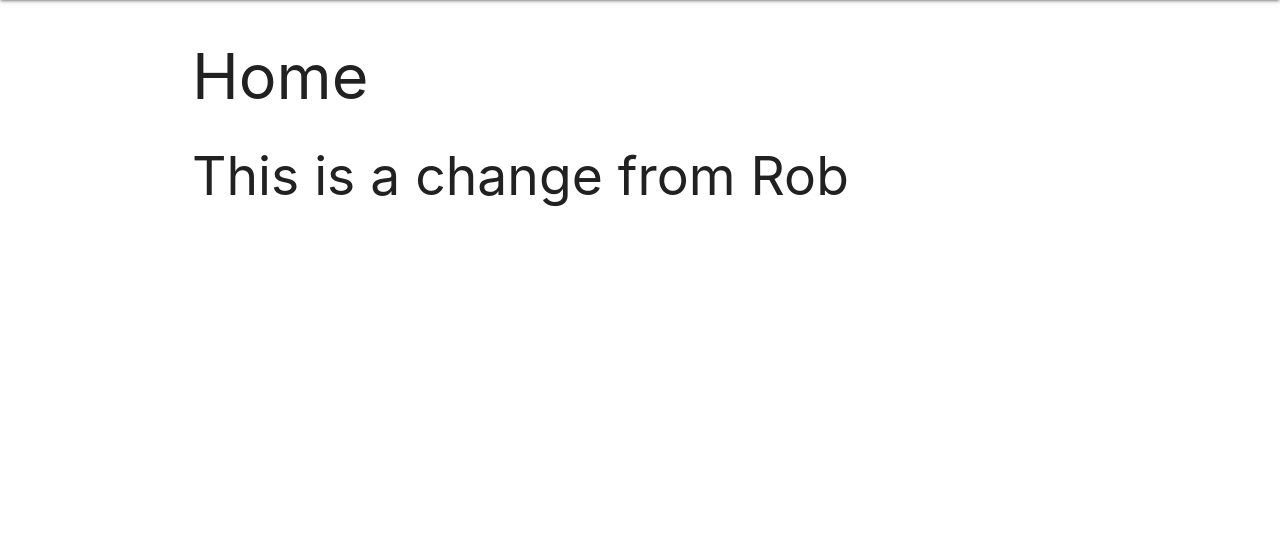
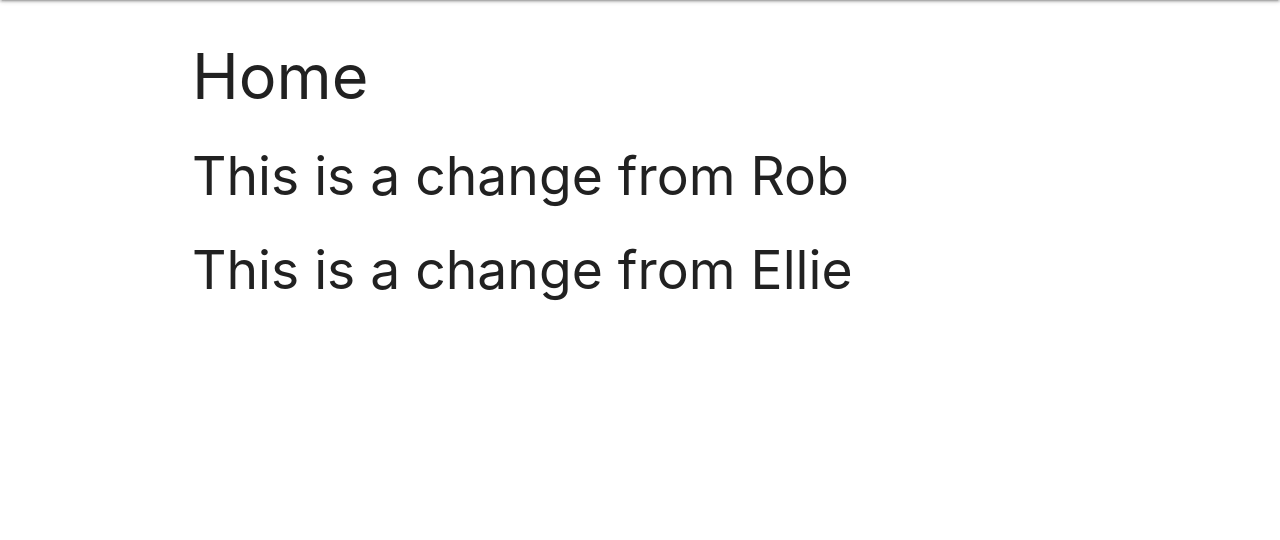
Before and after one commit to ellieeadington/sei66-project03, a Django app: page / in a window 1280 px wide. Shown: the part 64-604 px from the top of the page. Run offline with Django 4.2, Linux system fonts and the light colour scheme.

Commit message:
first change testing

```diff
--- a/main_app/templates/home.html
+++ b/main_app/templates/home.html
@@ -4,5 +4,6 @@
 
 <h1>Home</h1>
 <h2>This is a change from Rob</h2>
+<h2>This is a change from Ellie</h2>
 
 {% endblock%}
```
